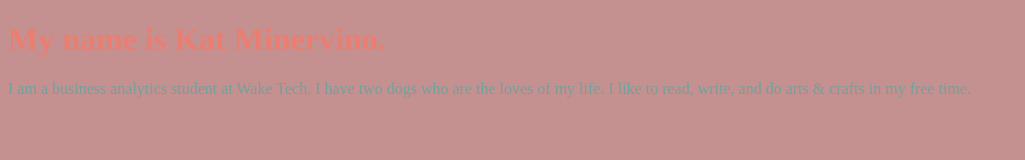
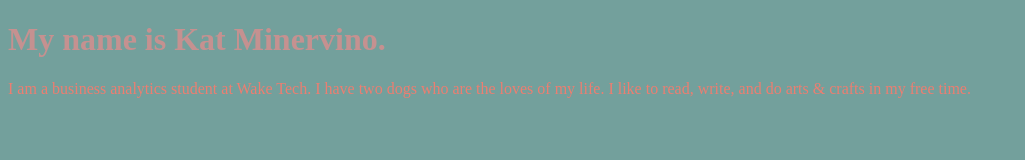
Before and after one commit to katdumpling/katdumpling.github.io, a plain HTML site: page index.html in a window 1280 px wide. Shown: the whole page, without its empty margins (0-1025 px from the left). Drawn offline with Linux system fonts and the light colour scheme.

Commit message:
Update index.html
Change colors

```diff
--- a/index.html
+++ b/index.html
@@ -4,13 +4,15 @@
         <title> My Personal Introduction </title>
         <style>
             body {
-                background-color:#C59190
+                background-color:#73A09C
             }
             h1 {
-                color: #EC7E71
+                color: #C59190
+
             }
             p {
-                color:#73A09C
+                color: #EC7E71
+
             }
         </style>
     </head>
```
